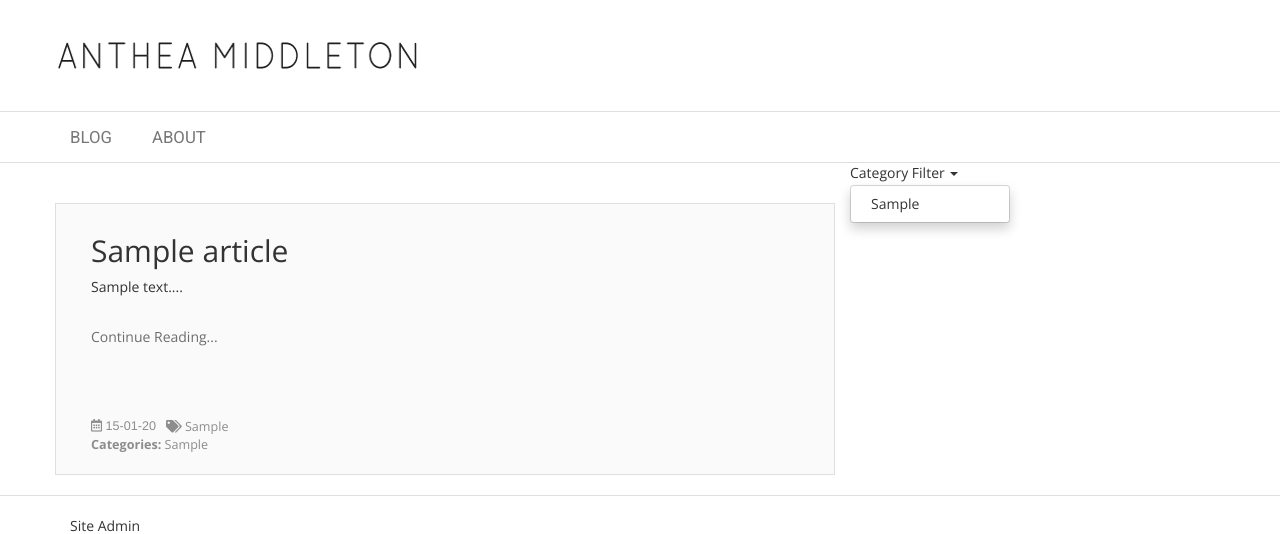
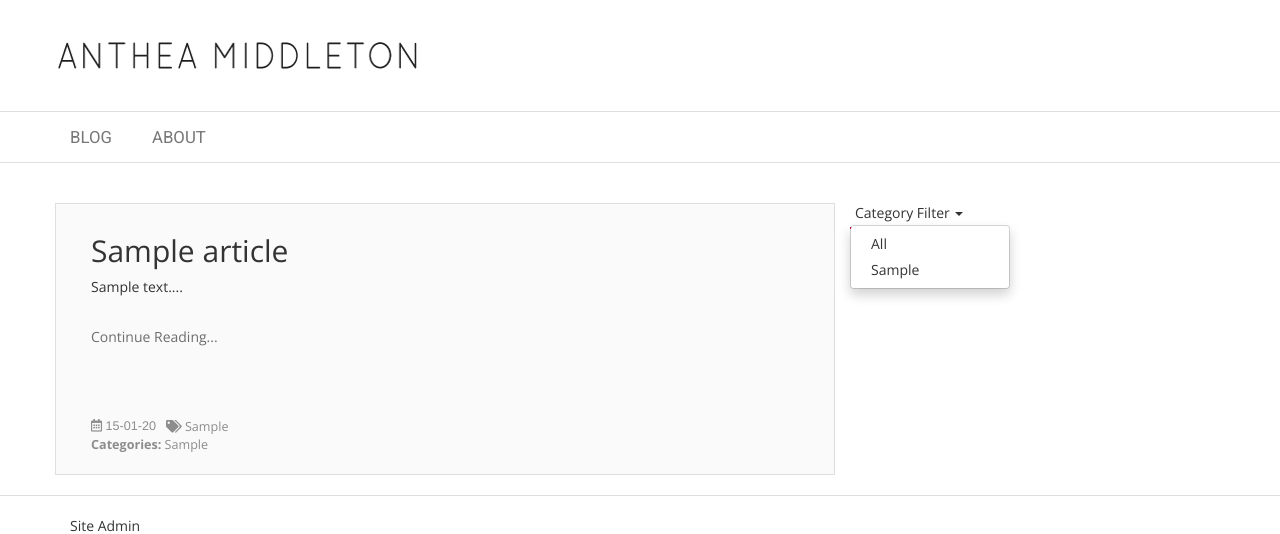
Before and after one commit to Antbert1/antheamiddletonwebsite, a PHP site: page /antheamiddleton/ in a window 1280 px wide, after a click on "Category Filter". Shown: the top 534 px of the page. Run offline with PHP 8.4, Linux system fonts and the light colour scheme; tables that the repository leaves empty or names only in its code hold one stand-in row (values such as "Sample post"); some libraries are stand-ins or nearby versions.

Commit message:
Category URLs prettified

```diff
--- a/index.php
+++ b/index.php
@@ -2,6 +2,11 @@
 
 require( "config.php" );
 $action = isset( $_GET['action'] ) ? $_GET['action'] : "";
+
+$catAll = false;
+if (isset($_GET['category'])) {
+  $catAll = $_GET['category'];
+}
 switch ( $action ) {
   case 'archive':
     archive();
@@ -12,8 +17,13 @@ switch ( $action ) {
   case 'page':
     viewListSection();
     break;
-  case 'cat':
-    viewCatSection();
+  case 'category':
+    if ($catAll == 'All') {
+      homepage();
+    }
+    else {
+      viewCatSection();
+    }
     break;
   default:
     homepage();
@@ -44,27 +54,75 @@ function viewArticle() {
 }
 
 function viewListSection() {
-//   foreach($_GET as $key => $value)
-// {
-//    echo 'Key = ' . $key . '<br />';
-//    echo 'Value= ' . $value;
-// }
+  $resultsCats = array();
+  $categories = array();
+  $newCats = array();
+
   $startPoint = $_GET["startPoint"];
   $results = array();
   $data = Article::getListSection( $startPoint, HOMEPAGE_NUM_ARTICLES );
   $results['articles'] = $data['results'];
   $results['totalRows'] = $data['totalRows'];
   $results['pageTitle'] = "Anthea Middleton";
+  $data2 = Article::getList();
+  $resultsCats['articlesAll'] = $data2['results'];
+  // $categories = Article::getCats();
+  // $results2 = $categories['cats'];
+  //GET ALL ARTICLES INSTEAD OF TEN
+  foreach ($resultsCats['articlesAll'] as $article) {
+    array_push($categories, $article->categories);
+  }
+
+  foreach($categories as $cat) {
+    $exploded = explode(",", $cat);
+    foreach ($exploded as $individualCat) {
+      array_push($newCats, ucfirst(trim($individualCat)));
+    }
+  }
+
+  $newCatsUnique = array_unique($newCats);
+  sort($newCatsUnique);
+  array_unshift($newCatsUnique, "All");
   require( TEMPLATE_PATH . "/homepage.php" );
 }
 
 function viewCatSection() {
   $results = array();
-  $category = $_GET["cat"];
+  $category = $_GET["category"];
+
+  if ($category == 'All') {
+    homepage();
+    return;
+  }
+
+  $resultsCats = array();
+  $categories = array();
+  $newCats = array();
   $data = Article::getCatList($category);
   $results['articles'] = $data['results'];
   $results['totalRows'] = $data['totalRows'];
   $results['pageTitle'] = "Anthea Middleton";
+
+  $data2 = Article::getList();
+  $resultsCats['articlesAll'] = $data2['results'];
+  // $categories = Article::getCats();
+  // $results2 = $categories['cats'];
+  //GET ALL ARTICLES INSTEAD OF TEN
+  foreach ($resultsCats['articlesAll'] as $article) {
+    array_push($categories, $article->categories);
+  }
+
+  foreach($categories as $cat) {
+    $exploded = explode(",", $cat);
+    foreach ($exploded as $individualCat) {
+      array_push($newCats, ucfirst(trim($individualCat)));
+    }
+  }
+
+  $newCatsUnique = array_unique($newCats);
+  sort($newCatsUnique);
+  array_unshift($newCatsUnique, "All");
+
   require( TEMPLATE_PATH . "/homepage.php" );
 }
 
@@ -96,6 +154,8 @@ function homepage() {
   }
 
   $newCatsUnique = array_unique($newCats);
+  sort($newCatsUnique);
+  array_unshift($newCatsUnique, "All");
 
 
   require( TEMPLATE_PATH . "/homepage.php" );
--- a/style.css
+++ b/style.css
@@ -233,6 +233,20 @@ a:hover {
 	padding: 10px;
 }
 
+.cat-dropdown {
+	max-height: 300px;
+	overflow-y: auto;
+}
+
+.cat-dropdown-button {
+	cursor: pointer;
+	padding: 5px;
+	border-bottom: 2px solid #db0d66;
+}
+
+.cat-dropdown-div {
+	margin-top: 40px;
+}
 .activeLI {
 	background-color: #db0d66;
 	border: 1px solid #db0d66;
--- a/templates/homepage.php
+++ b/templates/homepage.php
@@ -1,8 +1,16 @@
 <?php include "include/header.php";
   $pathToUse = "/antheamiddleton/images/";
   $pageNumber = '1';
+  $catPage = false;
+  $catAll = false;
   if (isset($_GET['startPoint'])) {
     $pageNumber = $_GET['startPoint'];
+  }
+  if (isset($_GET['cat'])) {
+    if ($_GET['cat'] == 'All') {
+      $catAll = true;
+    }
+    $catPage = true;
   }
 ?>
 
@@ -92,12 +100,13 @@
         </ul>
       </div>
       <div class="col-md-4">
-        <div class="dropdown">
-          <a class="dropdown-toggle" type="button" data-toggle="dropdown">Category Filter
+        <div class="dropdown cat-dropdown-div">
+          <a class="dropdown-toggle cat-dropdown-button" type="button" data-toggle="dropdown">Category Filter
           <span class="caret"></span></a>
-          <ul class="dropdown-menu">
+          <ul class="dropdown-menu cat-dropdown">
             <?php foreach ( $newCatsUnique as $cat ) { ?>
-              <li><a href="<?php echo $extension ?>?action=cat&cat=<?php echo $cat ?>"><?php echo $cat ?></a></li>
+              <!-- <li><a href="<?php echo $extension ?>?action=cat&cat=<?php echo $cat ?>"><?php echo $cat ?></a></li> -->
+              <li><a href="<?php echo $extension ?>category/<?php echo $cat ?>"><?php echo $cat ?></a></li>
             <?php } ?>
           </ul>
         </div>
@@ -129,7 +138,7 @@
     </div>
   </div>
 </section>
-
+<?php if($catPage == false || $catAll == true) :  ?>
   <section class="paginator hidePaginator">
     <div class="container">
       <div class="row">
@@ -143,6 +152,8 @@
       </div>
     </div>
   </section>
+  <?php endif; ?>
+
 
 
 
--- a/templates/include/header.php
+++ b/templates/include/header.php
@@ -10,7 +10,7 @@ else {
 ?>
 <!--Because of redirects, we need to change the extensions on different files-->
 <?php
-
+$isCat = FALSE;
 if(isset($_GET['articleId'])) {
 
   $isPost = TRUE;
@@ -42,6 +42,12 @@ elseif (isset($_GET['startPoint'])){
   else {
     $extension = '';
   }
+}
+
+elseif (isset($_GET['category'])) {
+  $isPage = FALSE;
+  $isCat = TRUE;
+  $extension = '../';
 }
 
 else {
@@ -82,7 +88,7 @@ else {
     <?php endif ?>
         <div class="container">
           <div class="row logoRow">
-            <?php if ($isPost == TRUE): ?>
+            <?php if ($isPost == TRUE || $isCat == TRUE): ?>
               <a href="../"><img id="logo" src="<?php echo $extension ?>images/websiteImages/anthea-middleton-logo.png" alt="Anthea Middleton" /></a>
             <?php elseif ($isPage == TRUE): ?>
               <a href="../../"><img id="logo" src="<?php echo $extension ?>images/websiteImages/anthea-middleton-logo.png" alt="Anthea Middleton" /></a>
```
Also changed, not shown: classes/Article.php (+5 -4 lines), .htaccess. Lines whose indentation alone changed are shown as unchanged.
